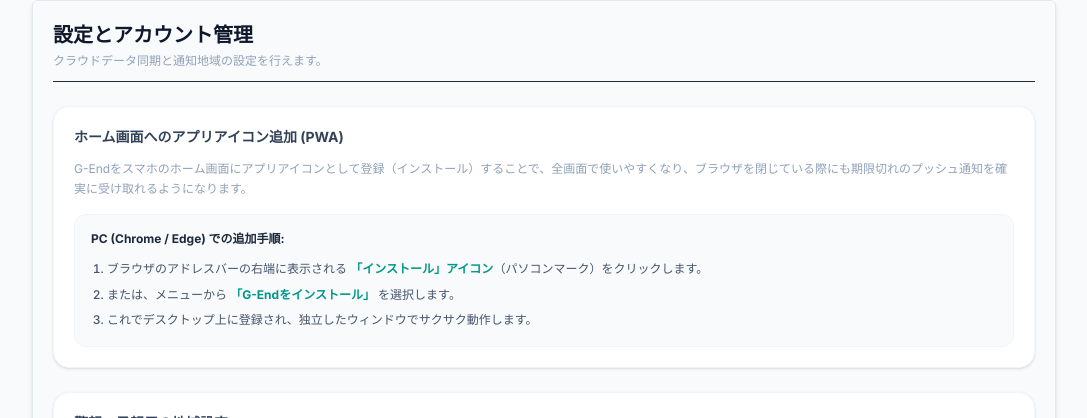
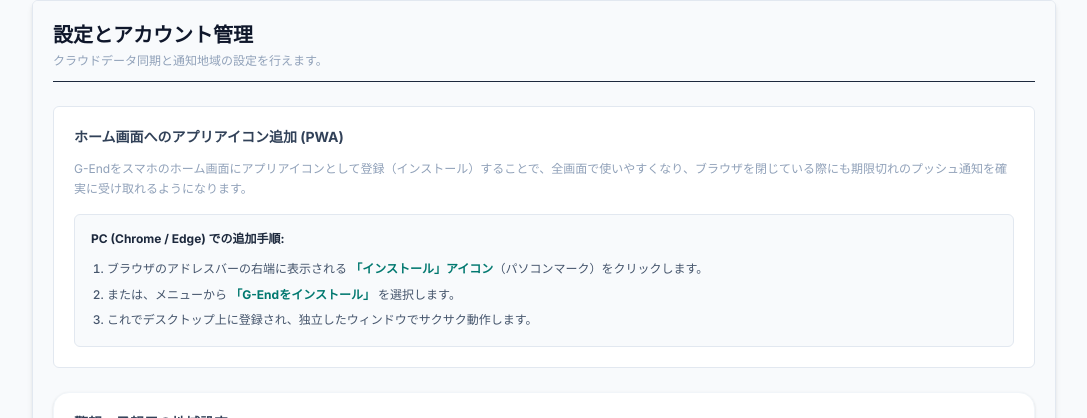
Before and after one commit to duck-ahiru-Z/mushi, a Next.js app: page /register in a window 1280 px wide. Shown: the part 89-507 px from the top of the page, without its empty margins (96-1183 px from the left). Built offline with nearby package versions, Linux system fonts and the light colour scheme; no server answers.

Commit message:
style: PWA登録ガイド（PwaInstallGuide.tsx）をミニマルなフラットデザインに更新

```diff
--- a/src/components/register/PwaInstallGuide.tsx
+++ b/src/components/register/PwaInstallGuide.tsx
@@ -6,7 +6,7 @@ interface PwaInstallGuideProps {
 
 export function PwaInstallGuide({ detectedOS }: PwaInstallGuideProps) {
   return (
-    <div className="bg-white p-5 rounded-2xl shadow-sm border border-slate-100 text-slate-800 mb-6">
+    <div className="bg-white p-5 rounded-md border border-slate-200 text-slate-800 mb-6">
       <h2 className="text-sm font-bold text-slate-700 mb-3 flex items-center gap-1.5">
         ホーム画面へのアプリアイコン追加 (PWA)
       </h2>
@@ -15,38 +15,38 @@ export function PwaInstallGuide({ detectedOS }: PwaInstallGuideProps) {
       </p>
 
       {detectedOS === "ios" ? (
-        <div className="space-y-3 bg-slate-50 p-4 rounded-xl border border-slate-100 text-xs leading-relaxed text-slate-600">
+        <div className="space-y-3 bg-slate-50 p-4 rounded-md border border-slate-200 text-xs leading-relaxed text-slate-600">
           <div className="text-xs font-bold text-slate-800 flex items-center gap-1">
             iPhone / iPad (Safari) での追加手順:
           </div>
           <ol className="list-decimal pl-4 space-y-1.5 font-medium text-slate-600">
-            <li>標準ブラウザの <strong className="text-teal-600">Safari</strong> で本サイトにアクセスします。</li>
-            <li>画面下部のメニューバーにある <strong className="text-teal-600">「共有」ボタン</strong>（四角から矢印が上に出ているアイコン）をタップします。</li>
-            <li>表示されたメニューから <strong className="text-teal-600">「ホーム画面に追加」</strong> を選択します。</li>
-            <li>右上の <strong className="text-teal-600">「追加」</strong> を押すと、ホーム画面にアプリアイコンが登録されます。</li>
+            <li>標準ブラウザの <strong className="text-teal-700">Safari</strong> で本サイトにアクセスします。</li>
+            <li>画面下部のメニューバーにある <strong className="text-teal-700">「共有」ボタン</strong>（四角から矢印が上に出ているアイコン）をタップします。</li>
+            <li>表示されたメニューから <strong className="text-teal-700">「ホーム画面に追加」</strong> を選択します。</li>
+            <li>右上の <strong className="text-teal-700">「追加」</strong> を押すと、ホーム画面にアプリアイコンが登録されます。</li>
           </ol>
           <p className="text-[10px] text-slate-400 font-bold">※ iOSの仕様上、Safari以外のブラウザ（Chrome等）からはホーム画面に追加できません。</p>
         </div>
       ) : detectedOS === "android" ? (
-        <div className="space-y-3 bg-slate-50 p-4 rounded-xl border border-slate-100 text-xs leading-relaxed text-slate-600">
+        <div className="space-y-3 bg-slate-50 p-4 rounded-md border border-slate-200 text-xs leading-relaxed text-slate-600">
           <div className="text-xs font-bold text-slate-800 flex items-center gap-1">
             Android (Chrome) での追加手順:
           </div>
           <ol className="list-decimal pl-4 space-y-1.5 font-medium text-slate-600">
-            <li>ブラウザ <strong className="text-teal-600">Google Chrome</strong> で本サイトを開きます。</li>
-            <li>右上の <strong className="text-teal-600">メニューボタン</strong>（縦の3点リーダー）をタップします。</li>
-            <li>リストから <strong className="text-teal-600">「アプリをインストール」</strong> または <strong className="text-teal-600">「ホーム画面に追加」</strong> を選択します。</li>
-            <li>確認ダイアログが表示されるので、<strong className="text-teal-600">「インストール」</strong> を選択してください。</li>
+            <li>ブラウザ <strong className="text-teal-700">Google Chrome</strong> で本サイトを開きます。</li>
+            <li>右上の <strong className="text-teal-700">メニューボタン</strong>（縦の3点リーダー）をタップします。</li>
+            <li>リストから <strong className="text-teal-700">「アプリをインストール」</strong> または <strong className="text-teal-700">「ホーム画面に追加」</strong> を選択します。</li>
+            <li>確認ダイアログが表示されるので、<strong className="text-teal-700">「インストール」</strong> を選択してください。</li>
           </ol>
         </div>
       ) : (
-        <div className="space-y-3 bg-slate-50 p-4 rounded-xl border border-slate-100 text-xs leading-relaxed text-slate-600">
+        <div className="space-y-3 bg-slate-50 p-4 rounded-md border border-slate-200 text-xs leading-relaxed text-slate-600">
           <div className="text-xs font-bold text-slate-800 flex items-center gap-1">
             PC (Chrome / Edge) での追加手順:
           </div>
           <ol className="list-decimal pl-4 space-y-1.5 font-medium text-slate-600">
-            <li>ブラウザのアドレスバーの右端に表示される <strong className="text-teal-600">「インストール」アイコン</strong>（パソコンマーク）をクリックします。</li>
-            <li>または、メニューから <strong className="text-teal-600">「G-Endをインストール」</strong> を選択します。</li>
+            <li>ブラウザのアドレスバーの右端に表示される <strong className="text-teal-700">「インストール」アイコン</strong>（パソコンマーク）をクリックします。</li>
+            <li>または、メニューから <strong className="text-teal-700">「G-Endをインストール」</strong> を選択します。</li>
             <li>これでデスクトップ上に登録され、独立したウィンドウでサクサク動作します。</li>
           </ol>
         </div>
```
